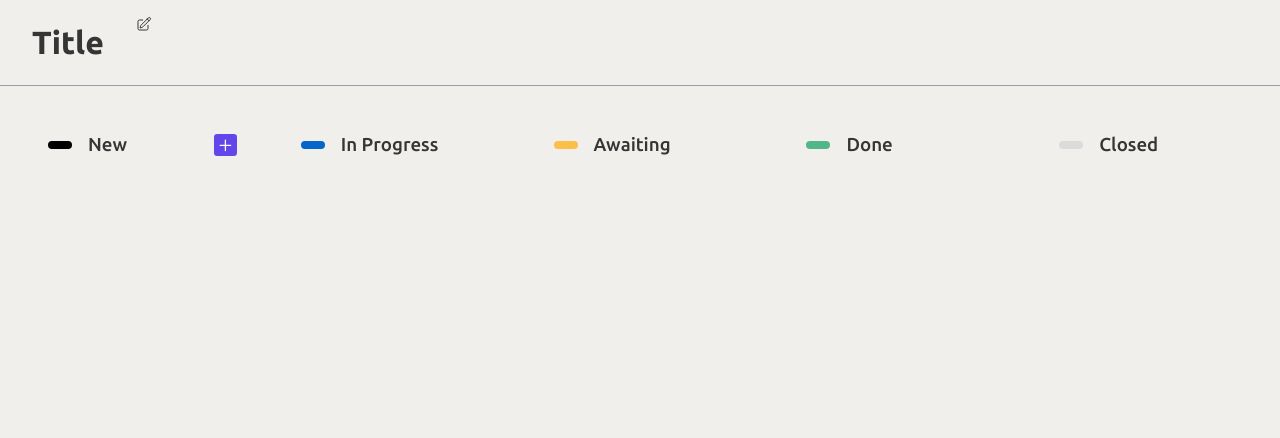
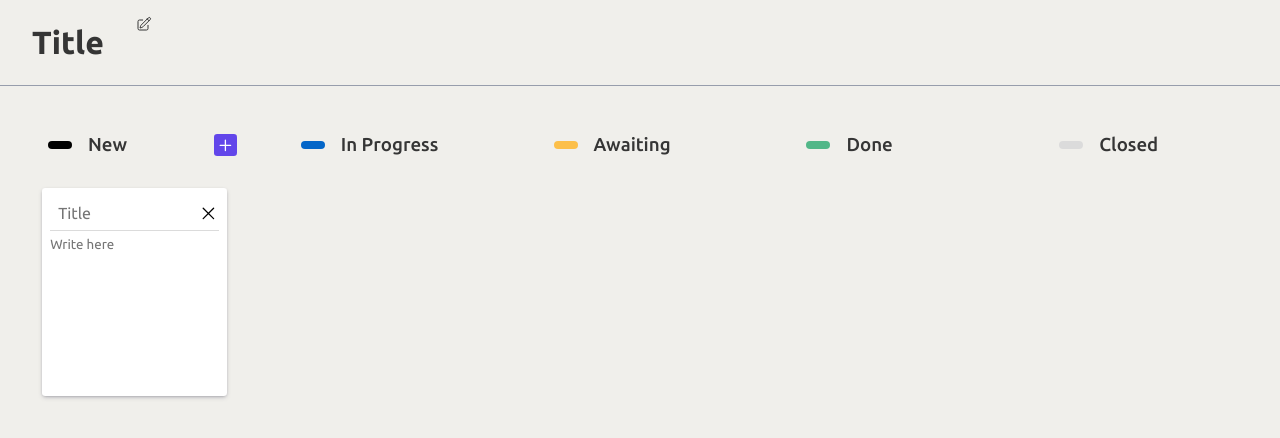
Before and after one commit to renansouza12/Request-Page, a website built with Vite: page index.html in a window 1280 px wide. Both pictures are taken after a click on the element 225 px from the left and 144 px from the top of the page. Built offline with nearby package versions, Linux system fonts and the light colour scheme.

Commit message:
card stylized and function do add card added

```diff
--- a/index.html
+++ b/index.html
@@ -41,7 +41,25 @@
           </svg>
         </div>
       </div>
-      <div class="card_zone"> </div>
+      <div class="card_zone">
+        <div class="cards">
+          <!-- <div class="card">
+            <div class="card_header">
+              <input type="text" class="title_card" placeholder="Title">
+              <div class="icon_remove" title="remove Card">
+                <svg xmlns="http://www.w3.org/2000/svg" fill="none" viewBox="0 0 24 24" stroke-width="1.5"
+                  stroke="currentColor" class="w-6 h-6">
+                  <path stroke-linecap="round" stroke-linejoin="round" d="M6 18L18 6M6 6l12 12" />
+                </svg>
+              </div>
+
+            </div>
+            <textarea id="card_area" cols="30" rows="10" placeholder="Write here"></textarea>
+
+          </div> -->
+
+        </div>
+      </div>
 
     </div>
 
--- a/js/main.js
+++ b/js/main.js
@@ -47,3 +47,24 @@ function formNewTitle(e){
 
 
 const btnAdd = document.querySelector('.icon_add');
+
+
+btnAdd.addEventListener('click', addCard);
+
+function addCard(){
+    const cardZone = document.querySelector('.cards');
+    cardZone.innerHTML += `
+    <div class="card">
+        <div class="card_header">
+            <input type="text" class="title_card" placeholder="Title">
+            <div class="icon_remove" title="remove Card">
+                <svg xmlns="http://www.w3.org/2000/svg" fill="none" viewBox="0 0 24 24" stroke-width="1.5"
+                stroke="currentColor" class="w-6 h-6">
+                <path stroke-linecap="round" stroke-linejoin="round" d="M6 18L18 6M6 6l12 12" />
+                </svg>
+            </div>
+        </div>
+    <textarea id="card_area" cols="30" rows="10" placeholder="Write here"></textarea>
+  </div>
+    `
+}
--- a/sass/main.scss
+++ b/sass/main.scss
@@ -98,16 +98,14 @@ body{
     height: 100vh;
 
     .request_container{
-
         height: 35rem;
         width: 18rem;
 
         .request_title{
-
             display: flex;
             justify-content: space-between;
             align-items: center;
-            padding: 1rem;
+            padding: 1rem ;
 
             .request_title{
                 display: flex;
@@ -155,6 +153,57 @@ body{
         }
         .card_zone{
             height: 100%;
+
+            .cards{
+                display: flex;
+                flex-direction: column;
+                align-items: center;
+                gap: 1rem;
+                padding: 0 1rem;
+
+                .card{
+
+                    background-color: base.$white;
+                    height: 13rem;
+                    width: 90%;
+                    border-radius: 0.2rem;
+                    padding: 0.5rem;
+                    box-shadow: rgba(50, 50, 93, 0.25) 0px 2px 5px -1px, rgba(0, 0, 0, 0.3) 0px 1px 3px -1px;
+
+                    .card_header{
+                        display: flex;
+                        justify-content: space-between;
+                        border-bottom: 1px solid base.$Light-gray;
+
+
+                        .title_card{
+                            outline: none;
+                            font-size: 1rem;
+                            width: 100%;
+                            padding: 0.5rem;
+
+                        }
+                        .icon_remove{
+                            display: grid;
+                            place-content: center;
+
+                            svg{
+                                width: 1.3rem;
+                                color: base.$black;
+                                cursor: pointer;
+                            }
+                        }
+                    }
+                    #card_area{
+                        margin-top: 0.4rem;
+                        outline: none;
+                        resize: none;
+                        width: 100%;
+                        height: 80%;
+
+                    }
+                }
+            }
         }
     }
 
```
Also changed, not shown: css/styles.css, 1 other file.
